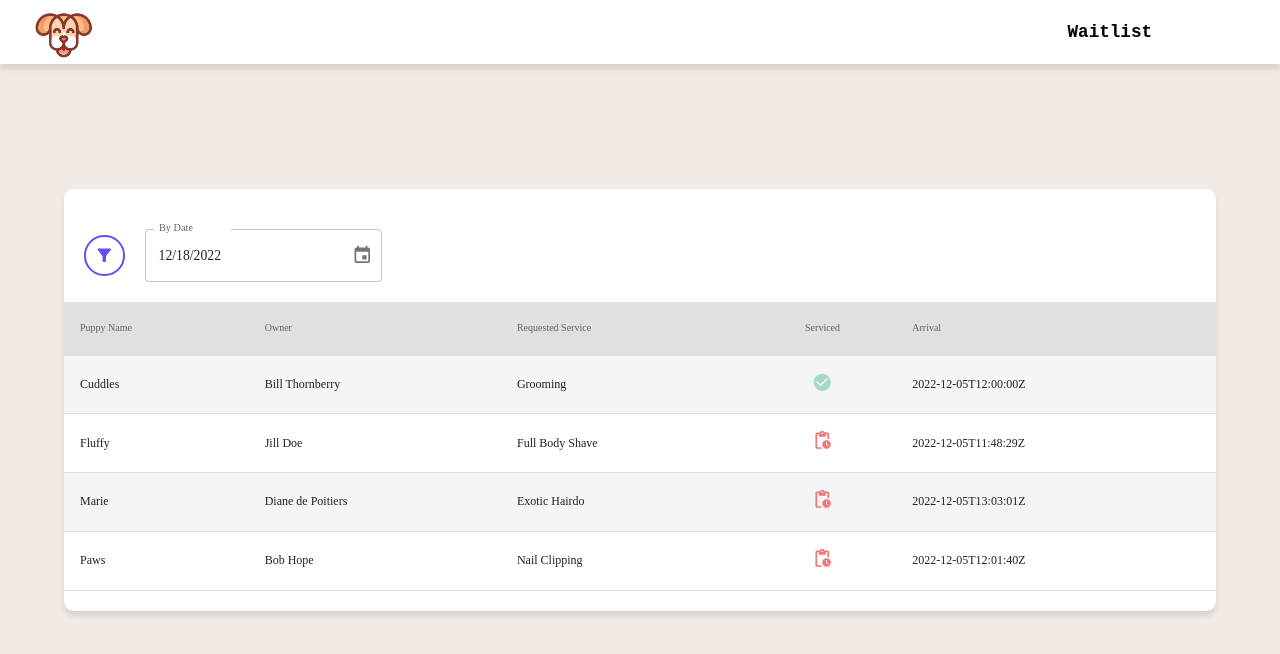
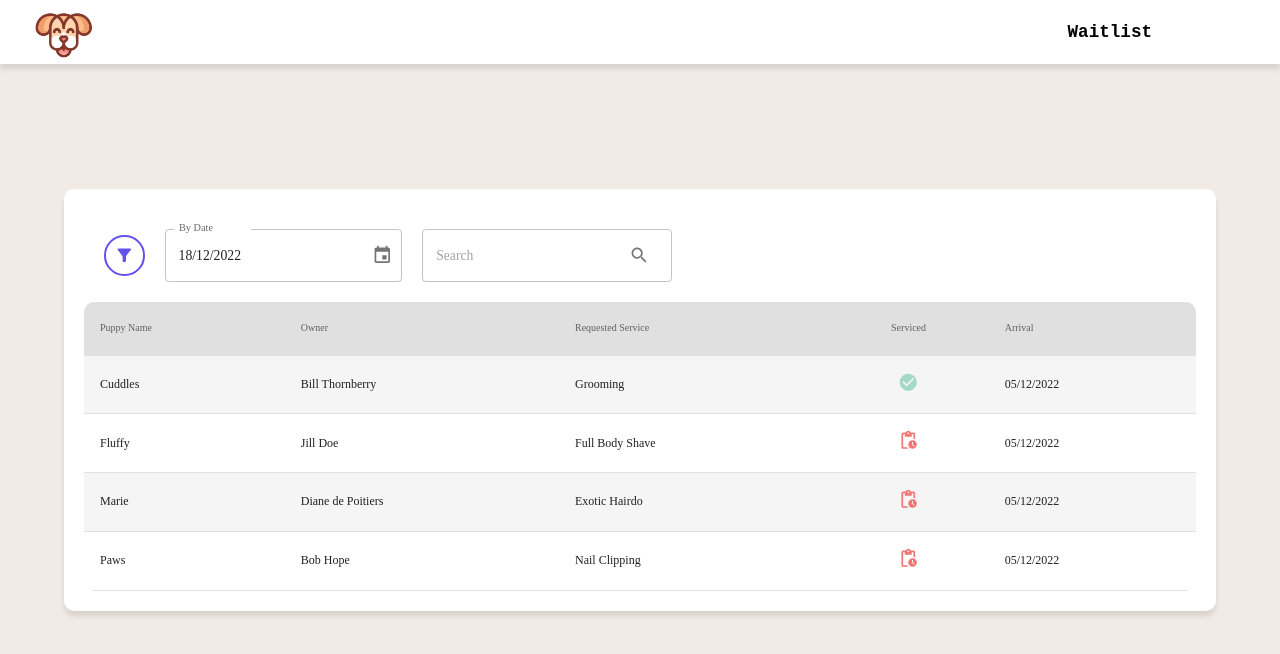
Before and after one commit to MohamedAmineDHIAB/puppy-waitlist-nextjs-app, a Next.js app: page / in a window 1280 px wide. Shown: the top 654 px of the page. Built offline with nearby package versions, Linux system fonts and the light colour scheme; a web font is replaced by a local one.

Commit message:
fix date format :bug:

```diff
--- a/components/datePicker.tsx
+++ b/components/datePicker.tsx
@@ -15,7 +15,7 @@ const DatePicker = ({ value, handleChange }: DateProps) => {
             <Stack spacing={3}>
                 <DesktopDatePicker
                     label="By Date"
-                    inputFormat="MM/DD/YYYY"
+                    inputFormat="DD/MM/YYYY"
                     value={value}
                     onChange={handleChange}
                     renderInput={(params) => (
--- /dev/null
+++ b/components/search.tsx
@@ -0,0 +1,28 @@
+import { IconButton, InputAdornment, OutlinedInput } from "@mui/material";
+import React from "react";
+import SearchRoundedIcon from "@mui/icons-material/SearchRounded";
+type SearchProps = {
+    value: string;
+    handleChange: (newValue: string) => void;
+};
+const Search = ({ value, handleChange }: SearchProps) => {
+    return (
+        <OutlinedInput
+            id="search-bar"
+            type="text"
+            endAdornment={
+                <InputAdornment position="end">
+                    <IconButton>
+                        <SearchRoundedIcon />
+                    </IconButton>
+                </InputAdornment>
+            }
+            placeholder="Search"
+            color="secondary"
+            value={value}
+            onChange={(e) => handleChange(e.target.value)}
+        />
+    );
+};
+
+export default Search;
--- a/components/table.tsx
+++ b/components/table.tsx
@@ -11,6 +11,7 @@ import Filter from "./filter";
 import { useState } from "react";
 import DatePicker from "./datePicker";
 import dayjs, { Dayjs } from "dayjs";
+import Search from "./search";
 
 const TableWrapper = styled.div`
     width: 90%;
@@ -18,11 +19,10 @@ const TableWrapper = styled.div`
     border-radius: 10px;
     overflow: hidden;
     box-sizing: border-box;
-    padding: 20px 0;
+    padding: 20px;
     box-shadow: 0 5px 5px rgba(0, 0, 0, 0.1);
 `;
 const TabelBar = styled.div`
-    width: 100%;
     display: flex;
     justify-content: flex-start;
     gap: 20px;
@@ -46,13 +46,18 @@ const Table = () => {
         setDateValue(newValue);
     };
     const [FilterValue, setFilterValue] = useState<string>("all");
+    const [SearchValue, setSearchValue] = useState<string>("");
     return (
         <TableWrapper>
             <TabelBar>
-                <Filter FilterValue={FilterValue} setFilterValue={setFilterValue} />
+                <Filter
+                    FilterValue={FilterValue}
+                    setFilterValue={setFilterValue}
+                />
                 <DatePicker value={DateValue} handleChange={handleDateChange} />
+                <Search value={SearchValue} handleChange={setSearchValue} />
             </TabelBar>
-            <MuiTable>
+            <MuiTable sx={{ borderRadius: "10px", overflow: "hidden" }}>
                 <TableHead>
                     <TableRow>
                         {Columns.map((column, index) => {
@@ -84,7 +89,9 @@ const Table = () => {
                                     <PendingActionsIcon color="error" />
                                 )}
                             </StyledTableCell>
-                            <StyledTableCell>{item.arrival}</StyledTableCell>
+                            <StyledTableCell>
+                                {dayjs(item.arrival).format('DD/MM/YYYY')}
+                            </StyledTableCell>
                         </StyledTableRow>
                     ))}
                 </TableBody>
```
